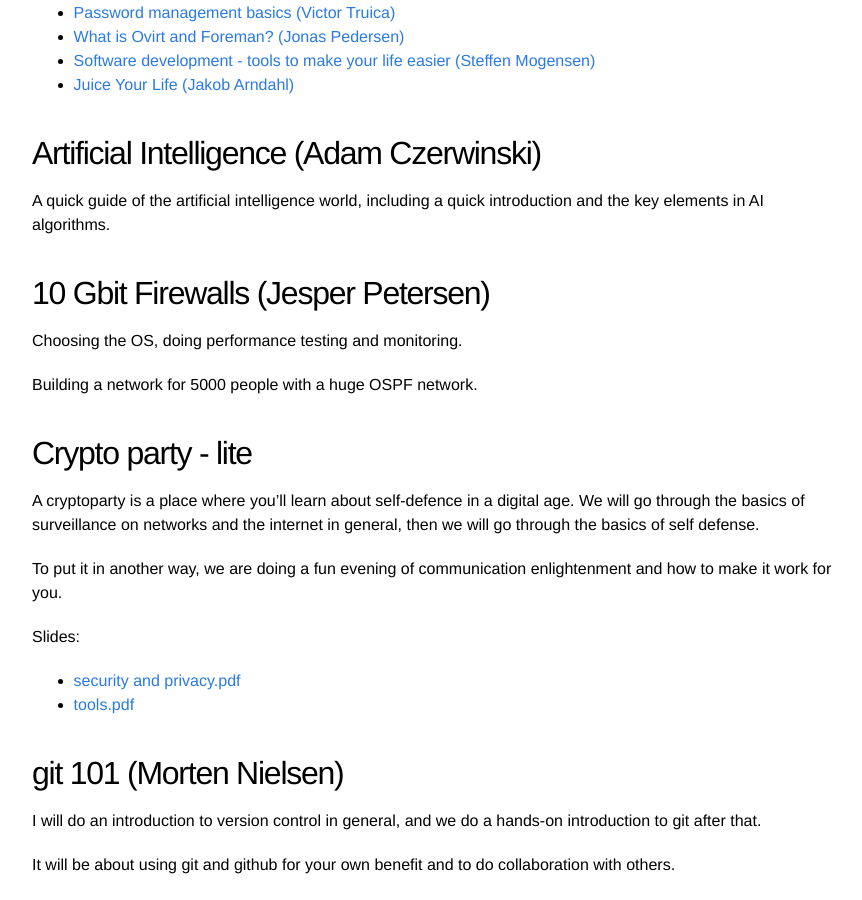
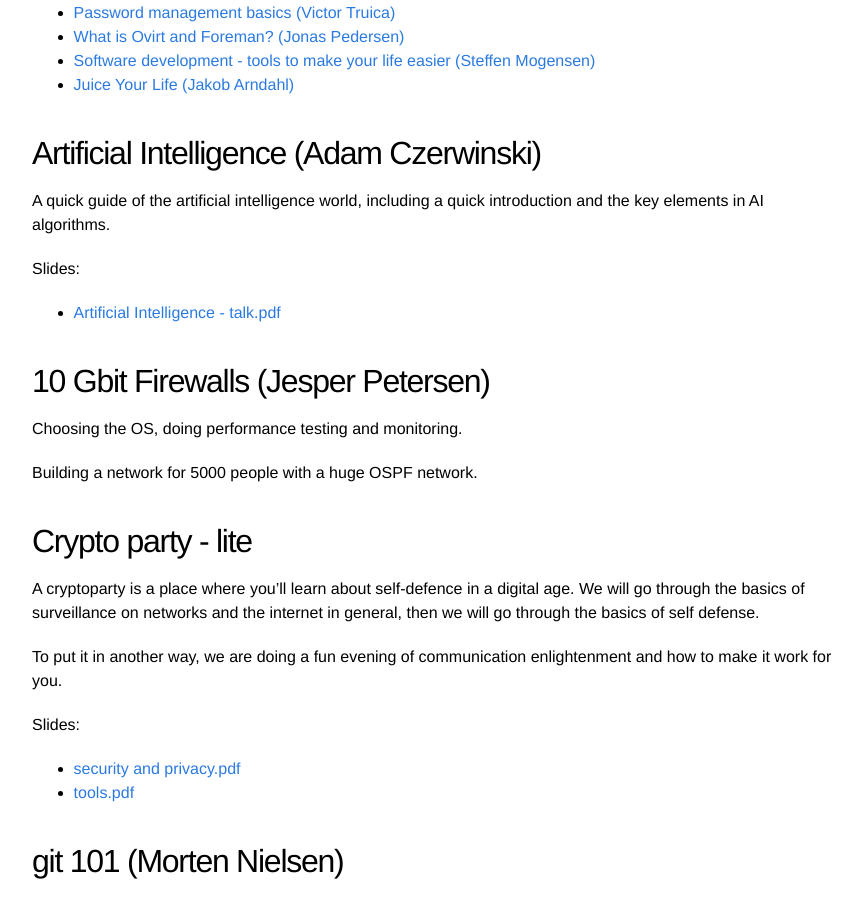
Before and after one commit to valberg/ealtechevents, a Jekyll site: the page built from talks.md, in a window 1280 px wide and 900 px high, scrolled down 449 px. Shown: the whole window, without its empty margins (208-1070 px from the left). Built offline with Jekyll 4.4.1, drawn with Linux system fonts in a browser that asks for light colours.

Commit message:
Update talks.md

```diff
--- a/talks.md
+++ b/talks.md
@@ -19,6 +19,10 @@
 --------------------------
 
 A quick guide of the artificial intelligence world, including a quick introduction and the key elements in AI algorithms.
+
+Slides:
+
+* [Artificial Intelligence - talk.pdf]({{ site.baseurl }}/media/Artificial Intelligence - talk.pdf)
 
 
 10 Gbit Firewalls (Jesper Petersen)
```
